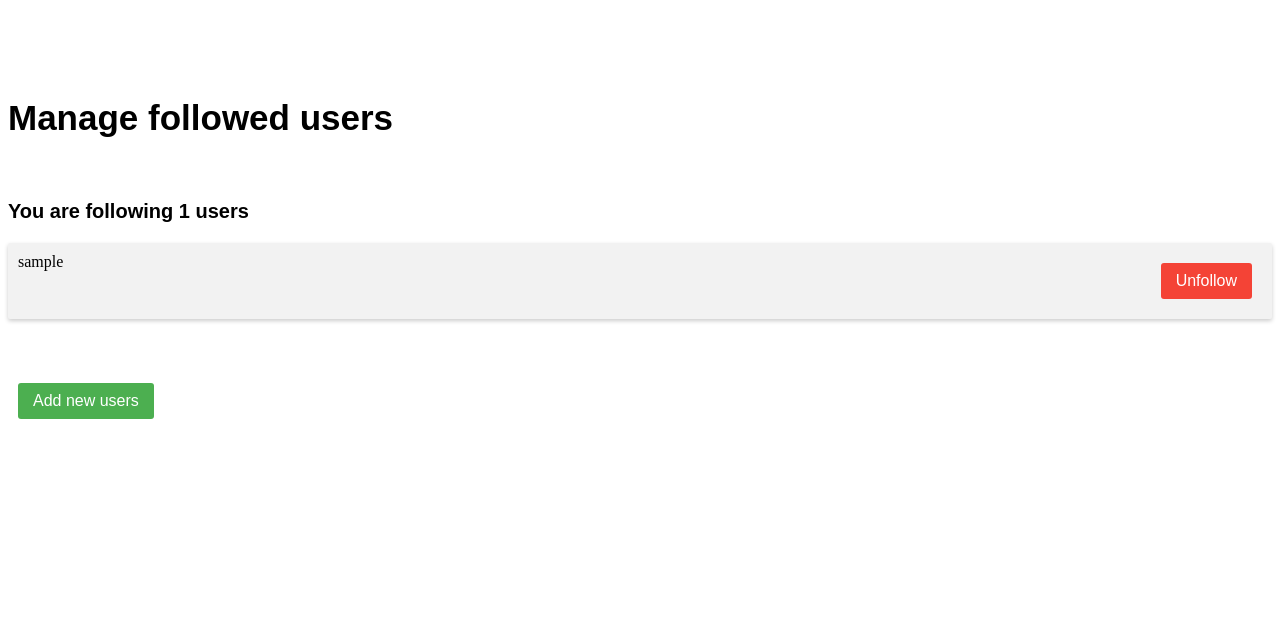
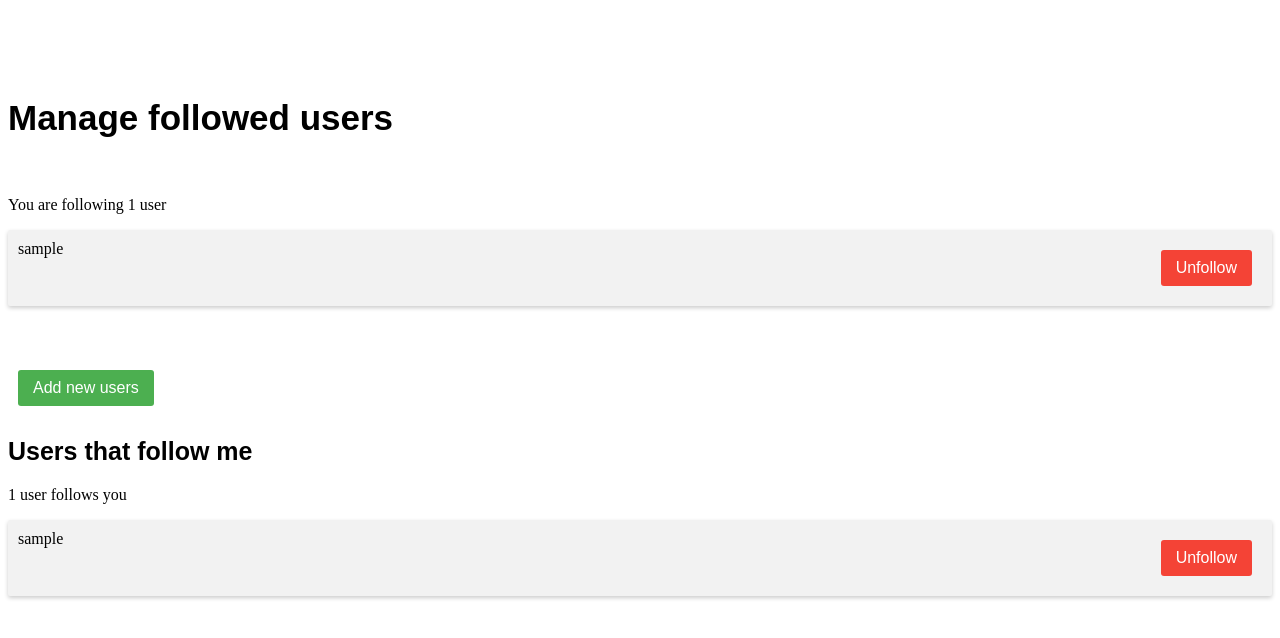
Before and after one commit to leonardodeglinnocenti/makeYourChoice, a Django app: page /users/manage_followed_users in a window 1280 px wide. Shown: the part 96-734 px from the top of the page. Run offline with Django 4.2, Linux system fonts and the light colour scheme; a user stored in the database is signed in; tables that the repository leaves empty hold one stand-in row (values such as "Sample post").

Commit message:
Ver 2.8: New: homepage now hides the surveys that are expired (according to the deadline set). New: during the creation of a new survey, the inserted date is checked to ensure today's date precedes the desired deadline. New: now it's possible to see the users that follow me in the "Followed users" page and eventually decide to follow them.

```diff
--- a/surveys/views.py
+++ b/surveys/views.py
@@ -4,6 +4,7 @@ from django.shortcuts import render
 from django.urls import reverse_lazy
 from django.contrib import messages
 from django.views.generic import ListView, CreateView, DeleteView, UpdateView, View
+import datetime
 
 from users.models import UserFollows
 from .models import Survey, Question, Choice, Answer, Response, AnswerResponse, Category, UserCategorySubscription
@@ -31,6 +32,7 @@ class ViewSurveys(ListView):
             # get all the surveys made by the users the current user is following
             context['followed_users_surveys'] = Survey.objects.filter(user__in=User.objects.filter(pk__in=UserFollows.objects.filter(user=self.request.user).values_list('followed_user', flat=True)))
             context['taken_surveys'] = Survey.objects.filter(response__in=Response.objects.filter(user=self.request.user))
+            context['today'] = datetime.date.today()
         return context
 
     def get_queryset(self):
@@ -47,6 +49,10 @@ class CreateSurvey(CreateView):
 
     # This method is called when the form is submitted and adds current user to the survey
     def form_valid(self, form):
+        # Check whether if today's date precedes the deadline
+        if form.instance.deadline < datetime.date.today():
+            messages.error(self.request, "Deadline must be in the future")
+            return HttpResponseRedirect(reverse_lazy('createSurvey'))
         form.instance.user = self.request.user
         return super().form_valid(form)
 
--- a/templates/createSurvey.html
+++ b/templates/createSurvey.html
@@ -25,9 +25,10 @@
                 <option value="{{ category.id }}" id="info">{{ category.name }}</option>
             {% endfor %}
         </select>
-        <label for="deadline">Due Date:</label>
+        <label for="deadline">Deadline:</label>
         <input type="date" id="deadline" name="deadline">
         <!-- If form is not valid, display error message and show with a popup where the error is-->
+        <p style="color: darkred">Keep in mind that if the date you enter is earlier than the current date, you won't be able to submit the form. However, you will be able to edit it freely later to hide it from the homepage (which only shows surveys that have not yet expired).</p>
         {% if form.errors %}
             {% if form.deadline.errors %}
                 <p style="color: red">Please select a valid date.</p>
--- a/templates/index.html
+++ b/templates/index.html
@@ -30,7 +30,7 @@
         {% endif %}
         <ul class="card">
             {% for survey in surveys %}
-                {% if survey in subscribed_surveys %}
+                {% if survey in subscribed_surveys and survey.deadline >= today %}
                     <li>
                         <h2>{{ survey.name }} </h2>
                         Category: <b>{{ survey.category }}</b> <br>
@@ -78,7 +78,7 @@
         {% endif %}
         <ul class="card">
             {% for survey in surveys %}
-                {% if survey in followed_users_surveys %}
+                {% if survey in followed_users_surveys and survey.deadline >= today %}
                     <li>
                         <h2>{{ survey.name }} </h2>
                         Category: <b>{{ survey.category }}</b> <br>
--- a/templates/manageFollowedUsers.html
+++ b/templates/manageFollowedUsers.html
@@ -7,9 +7,9 @@
     {% csrf_token %}
 
     {% if followed_users %}
-        <h3> You are following {{ followed_users|length }} users </h3>
+        <p> You are following {{ followed_users|length }} user{{ followers|pluralize }} </p>
     {% else %}
-        <h3> You are not following any users </h3>
+        <p style="color: darkorange"> You are not following any users </p>
     {% endif %}
 
     <!-- get followed_users and display them -->
@@ -30,4 +30,27 @@
         <button class="new" type="button">Add new users</button>
     </a>
 
+    <h2> Users that follow me </h2>
+
+    {% if followers %}
+        <p> {{ followers|length }} user{{ followers|pluralize }} follow{% if followers|length == 1 %}s{% endif %} you </p>
+        <ul class="card">
+        {% for follower in followers %}
+            <li>
+                {{ follower.user.username }}
+                {% if follower.user.id not in following %}
+                    <a href="{% url 'follow_user' follower.user.id %}">
+                        <button class="subscribe"> Follow </button>
+                    </a>
+                {% else %}
+                    <a href="{% url 'unfollow_user' follower.user.id %}">
+                        <button class="unsubscribe"> Unfollow </button>
+                    </a>
+                {% endif %}
+            </li>
+        {% endfor %}
+    {% else %}
+        <h3> No users follow you </h3>
+    {% endif %}
+
 {% endblock %}
--- a/users/views.py
+++ b/users/views.py
@@ -67,6 +67,13 @@ class ManageFollowedUsers(ListView):
     template_name = 'manageFollowedUsers.html'
     context_object_name = 'followed_users'
 
+    def get_context_data(self, *, object_list=None, **kwargs):
+        # get all users that follow the current user using the UserFollows model
+        context = super(ManageFollowedUsers, self).get_context_data(**kwargs)
+        context['followers'] = UserFollows.objects.filter(followed_user=self.request.user)
+        context['following'] = UserFollows.objects.filter(user=self.request.user).values_list('followed_user', flat=True)
+        return context
+
     def get_queryset(self):
         return UserFollows.objects.filter(user=self.request.user)
 
```
